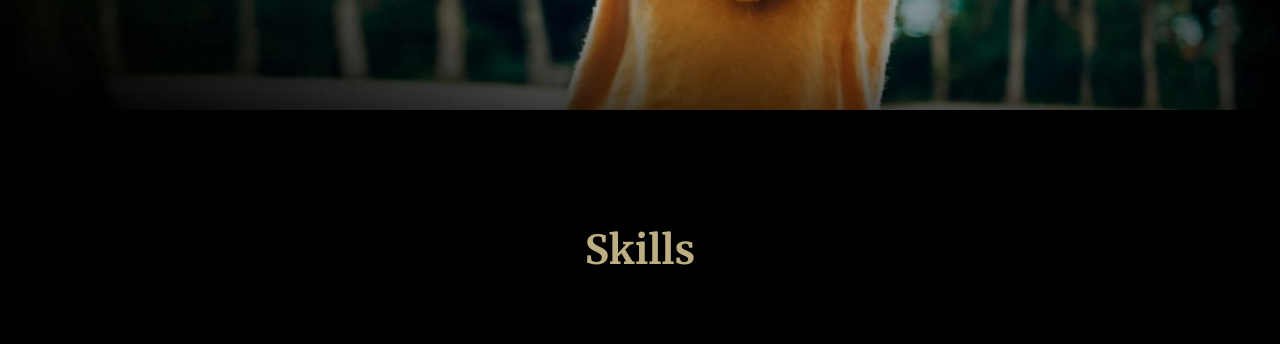
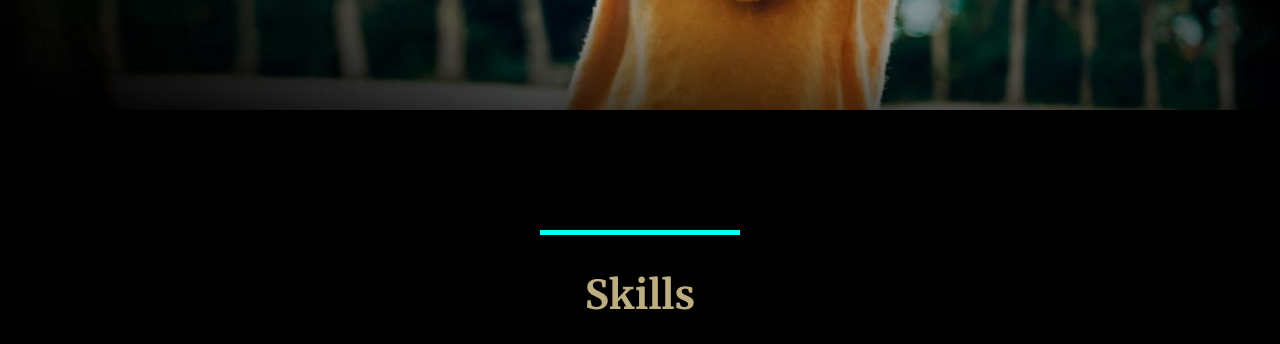
Before and after one commit to IuliiaPi/portfolio, a plain HTML site: page index.html in a window 1280 px wide. Shown: the part 690-1034 px from the top of the page. Drawn offline with Linux system fonts and the light colour scheme; grey boxes are pictures that could not be loaded.

Commit message:
1 file modified

```diff
--- a/styles.css
+++ b/styles.css
@@ -111,6 +111,25 @@ body {
   color: #BDAE82;
 }
 
+/* .section-title {
+  position: relative;
+  padding-left: 30px;
+} */
+
+.section-title::before {
+content: "";
+
+display: block;
+/* position: absolute;
+top: 8px;
+left: 0px; */
+width: 200px;
+height: 5px;
+margin: 20px auto;
+background-color: aqua;
+/* border: 1px solid #BDAE82;
+border-radius: 50%;*/
+}
 
 
 .hero {
```
